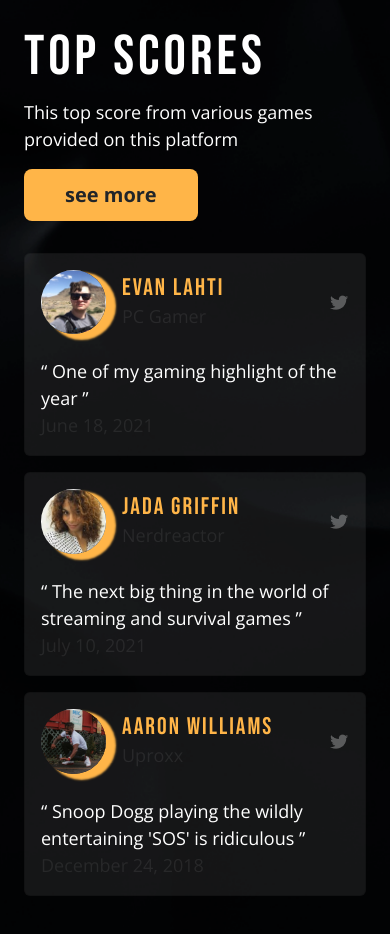
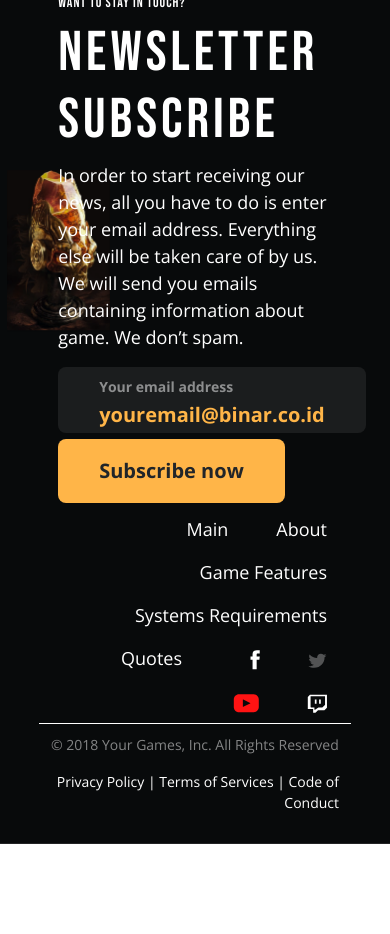
Before and after one commit to rkrobby19/FSW-Challenge-Ch-3, a plain HTML site: page index.html in a window 390 px wide. After the commit the page ends 849 px from the top, so only its background shows below. Drawn offline with nearby package versions, Linux system fonts and the light colour scheme.

Commit message:
minify subscribe section

```diff
--- a/assets/styles/style.css
+++ b/assets/styles/style.css
@@ -28,7 +28,7 @@ h3 {
     text-transform: uppercase;
 }
 .my-text-grey {
-    color: rgba(255, 255, 255, 0.08);
+    color: rgba(255, 255, 255, 0.5);
 }
 .my-text-orange {
     color: #ffb548;
@@ -360,76 +360,44 @@ p.date {
 /* ! end quotes section */
 
 /* ! subscribe section */
-.subscribe {
+section.subscribe {
     background-image: url(../images/newsletter.png);
-    background-size: cover;
-    background-position: center;
+}
+section.subscribe .container-fluid {
     height: 100vh;
-    width: 100vw;
-    color: white;
-    position: absolute;
-    display: flex;
-    align-items: center;
 }
 .subscribe h3 {
-    font-size: 24px;
-    width: 180px;
     letter-spacing: 4px;
 }
 .subscribe h1 {
-    font-size: 56px;
-    letter-spacing: 10px;
-    width: 75%;
+    letter-spacing: 16px;
 }
 .subscribe .my-hero-image {
-    width: 30%;
     position: relative;
-    left: 12%;
+    left: 5%;
 }
 .subscribe .text-area {
-    width: 45%;
+    width: 50%;
     z-index: 1;
-    position: relative;
-    left: 15%;
+    margin-left: 10%;
 }
+/* * button */
 .mail {
     background-color: rgba(255, 255, 255, 0.08);
-    width: 360px;
-    padding: 2px;
+    padding: 2px 70px;
+    margin-right: 1%;
+    margin-bottom: 2%;
 }
 .subs {
     background-color: #ffb548;
-    width: 260px;
-    padding: 17px;
+    padding: 16px 40px;
+    margin-bottom: 2%;
 }
-.email {
-    color: #ffb548;
-}
-.small {
-    font-size: 14px;
-}
-.grey {
-    color: rgba(256, 256, 256, 0.5);
-}
-.mask {
-    mask-image: radial-gradient(circle, white, grey, black);
-}
-.subscribe footer {
-    position: absolute;
-    bottom: 0;
-    left: 0;
-    right: 0;
-    margin: auto;
-    width: 75%;
-}
-.subscribe footer .menu {
-    width: 100%;
-    margin: auto;
-}
+/* TODO: find image mask */
+/* * footer */
 .subscribe footer .menu .nav li a {
-    margin-left: 8px;
-    margin-right: 8px;
     color: white;
+    margin: 0 0.5rem;
 }
 .subscribe footer .menu .nav li:nth-child(5) {
     margin-right: 20px;
@@ -438,25 +406,53 @@ p.date {
     margin-right: 0;
 }
 .copyrights {
-    display: flex;
-    justify-content: space-between;
     border-top: 1px solid white;
     padding-top: 10px;
     margin-bottom: 20px;
 }
+/* * media query */
 @media (max-width: 580px) {
+    .subscribe h3 {
+        letter-spacing: 1px;
+    }
+    .subscribe h1 {
+        letter-spacing: 4px;
+    }
     .subscribe .text-area {
         width: 80%;
-        z-index: 1;
         position: relative;
-        left: -35%;
+        left: -20%;
     }
-    .subscribe .my-hero-image {
-        width: 50%;
-        position: relative;
-        left: 15%;
+    .mail {
+        padding: 2px 40px;
     }
+    .subs {
+        padding: 16px 40px;
+    }
+}
+@media (max-width: 380px) {
     .subscribe {
         height: 100%;
     }
+    section.subscribe .container-fluid {
+        height: 100%;
+    }
+    .subscribe .container-lg {
+        margin: 2rem;
+    }
+    .subscribe .text-area {
+        width: 80%;
+        position: relative;
+        left: -25%;
+    }
+    .subscribe h1 {
+        font-size: 40px;
+    }
+    .mail {
+        padding: 2px 15px;
+    }
+    .subs {
+        padding: 8px 10px;
+    }
 }
+/* ! end subscribe section */
--- a/index.html
+++ b/index.html
@@ -293,7 +293,7 @@
         <!-- ! end syst req section -->
 
         <!-- ! press quotes section -->
-        <section
+        <!-- <section
             id="press-quotes"
             class="press-quotes d-flex justify-content-center align-items-center"
         >
@@ -309,7 +309,10 @@
                                 this platform
                             </p>
                             <p>
-                                <button href="#" class="btn fw-bold btn-lg">
+                                <button
+                                    href="#"
+                                    class="btn fw-bold btn-lg my-text-btn"
+                                >
                                     see more
                                 </button>
                             </p>
@@ -324,11 +327,13 @@
                                         alt="..."
                                     />
                                 </div>
-                                <div class="flex-grow-1 ms-3 name">
+                                <div class="flex-grow-1 ms-3 name lh-1">
                                     <h3 class="name my-text-orange">
-                                        evan lahti
+                                        evan lahti <br />
+                                        <span class="my-text-grey my-text-sub"
+                                            >PC Gamer</span
+                                        >
                                     </h3>
-                                    <span class="my-text-grey">PC Gamer</span>
                                 </div>
                                 <img
                                     src="assets/images/twitter-card.png"
@@ -337,7 +342,9 @@
                             </div>
                             <div class="body">
                                 <q> One of my gaming highlight of the year </q>
-                                <p class="date my-text-grey">June 18, 2021</p>
+                                <p class="date my-text-sub my-text-grey">
+                                    June 18, 2021
+                                </p>
                             </div>
                         </div>
 
@@ -350,12 +357,12 @@
                                     />
                                 </div>
                                 <div class="flex-grow-1 ms-3 name">
-                                    <h3 class="name my-text-orange">
-                                        Jada Griffin
-                                    </h3>
-                                    <span class="my-text-grey"
+                                    <h3 class="name my-text-orange lh-1">
+                                        Jada Griffin <br />
+                                        <span class="my-text-grey my-text-sub"
                                             >Nerdreactor</span
                                         >
+                                    </h3>
                                 </div>
                                 <img
                                     src="assets/images/twitter-card.png"
@@ -367,7 +374,9 @@
                                     The next big thing in the world of streaming
                                     and survival games
                                 </q>
-                                <p class="date my-text-grey">July 10, 2021</p>
+                                <p class="date my-text-sub my-text-grey">
+                                    July 10, 2021
+                                </p>
                             </div>
                         </div>
 
@@ -380,10 +389,12 @@
                                     />
                                 </div>
                                 <div class="flex-grow-1 ms-3 name">
-                                    <h3 class="name my-text-orange">
-                                        aaron williams
+                                    <h3 class="name my-text-orange lh-1">
+                                        aaron williams <br />
+                                        <span class="my-text-grey my-text-sub"
+                                            >Uproxx</span
+                                        >
                                     </h3>
-                                    <span class="my-text-grey">Uproxx</span>
                                 </div>
                                 <img
                                     src="assets/images/twitter-card.png"
@@ -395,7 +406,7 @@
                                     Snoop Dogg playing the wildly entertaining
                                     'SOS' is ridiculous
                                 </q>
-                                <p class="date my-text-grey">
+                                <p class="date my-text-sub my-text-grey">
                                     December 24, 2018
                                 </p>
                             </div>
@@ -403,34 +414,52 @@
                     </div>
                 </div>
             </div>
-        </section>
+        </section> -->
         <!-- ! end press quotes section -->
 
         <!-- ! subscribe section -->
-        <!-- <section id="subscribe" class="subscribe">
+        <section
+            id="subscribe"
+            class="subscribe d-flex align-items-center justify-content-center flex-column"
+        >
+            <div
+                class="container-fluid d-flex align-items-center justify-content-center"
+            >
+                <div
+                    class="container-lg d-flex align-items-center justify-content-center"
+                >
                     <img
-                class="my-hero-image mask"
+                        class="my-hero-image"
                         src="assets/images/skull.png"
                         alt=""
+                        style="width: 30%"
                     />
                     <div class="text-area">
                         <h3>want to stay in touch?</h3>
                         <h1>newsletter subscribe</h1>
-                <p class="lead">
-                    In order to start receiving our news, all you have to do is
-                    enter your email address. Everything else will be taken care
-                    of by us. We will send you emails containing information
-                    about game. We don’t spam.
+                        <p>
+                            In order to start receiving our news, all you have
+                            to do is enter your email address. Everything else
+                            will be taken care of by us. We will send you emails
+                            containing information about game. We don’t spam.
                         </p>
 
-                <a href="#" class="btn fw-bold btn-lg mail"
-                    ><span class="small grey">Your email address</span> <br />
-                    <span class="email">youremail@binar.co.id</span></a
+                        <a href="#" class="mail btn fw-bold btn-lg text-start"
+                            ><span class="my-text-grey my-text-sub"
+                                >Your email address</span
                             >
-                <a href="#" class="btn fw-bold btn-lg subs">Subscribe now</a>
+                            <br />
+                            <span class="my-text-orange"
+                                >youremail@binar.co.id</span
+                            ></a
+                        >
+                        <a href="#" class="subs btn fw-bold btn-lg subs"
+                            >Subscribe now</a
+                        >
                     </div>
-
-            <footer>
+                </div>
+            </div>
+            <footer style="width: 80%">
                 <div class="menu">
                     <ul class="nav justify-content-end">
                         <li class="nav-item">
@@ -472,16 +501,23 @@
                         </li>
                     </ul>
                 </div>
-                <div class="copyrights">
-                    <p class="small grey">
+                <div class="copyrights container">
+                    <div class="row">
+                        <div class="col-md">
+                            <p class="my-text-sub my-text-grey">
                                 © 2018 Your Games, Inc. All Rights Reserved
                             </p>
-                    <p class="small">
-                        Privacy Policy | Terms of Services | Code of Conduct
+                        </div>
+                        <div class="col-md">
+                            <p class="my-text-sub text-end">
+                                Privacy Policy | Terms of Services | Code of
+                                Conduct
                             </p>
                         </div>
+                    </div>
+                </div>
             </footer>
-        </section> -->
+        </section>
         <!-- ! end subscribe section -->
 
         <!-- ! JavaScript Bundle with Popper -->
```
Lines whose indentation alone changed are shown as unchanged.
